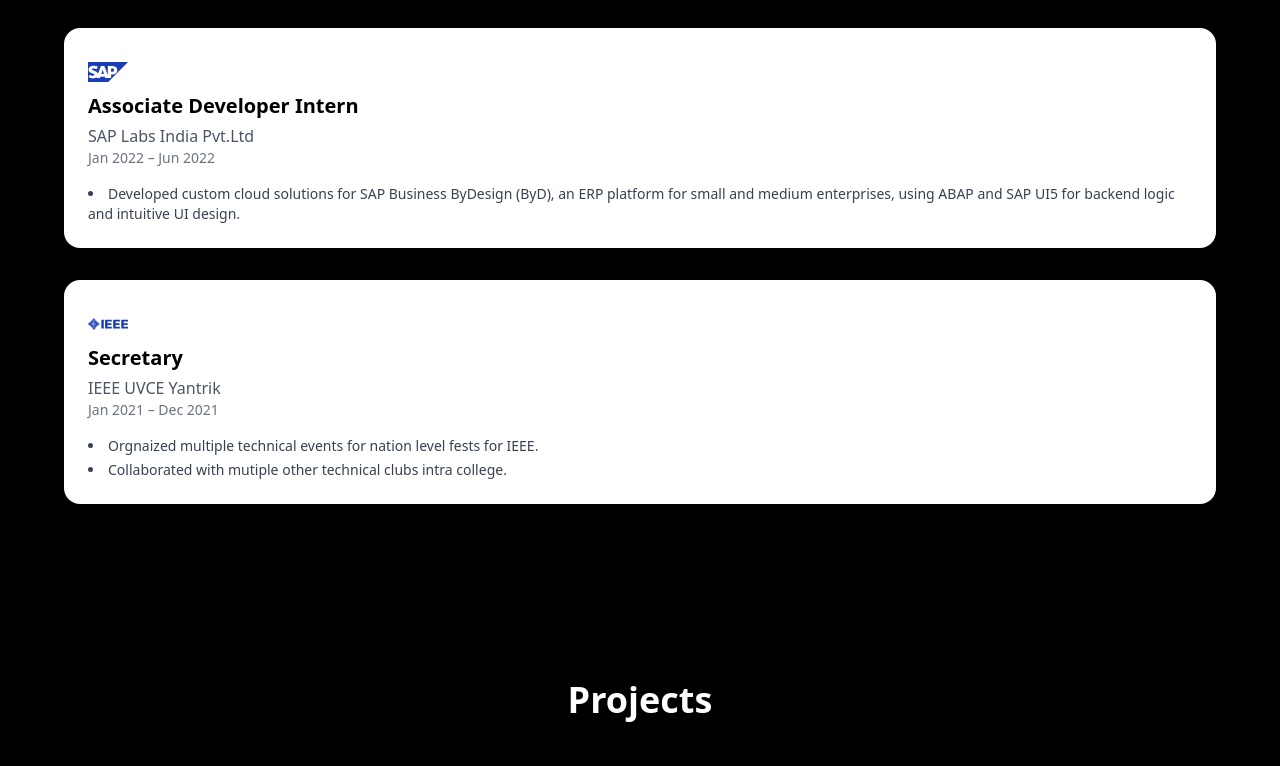
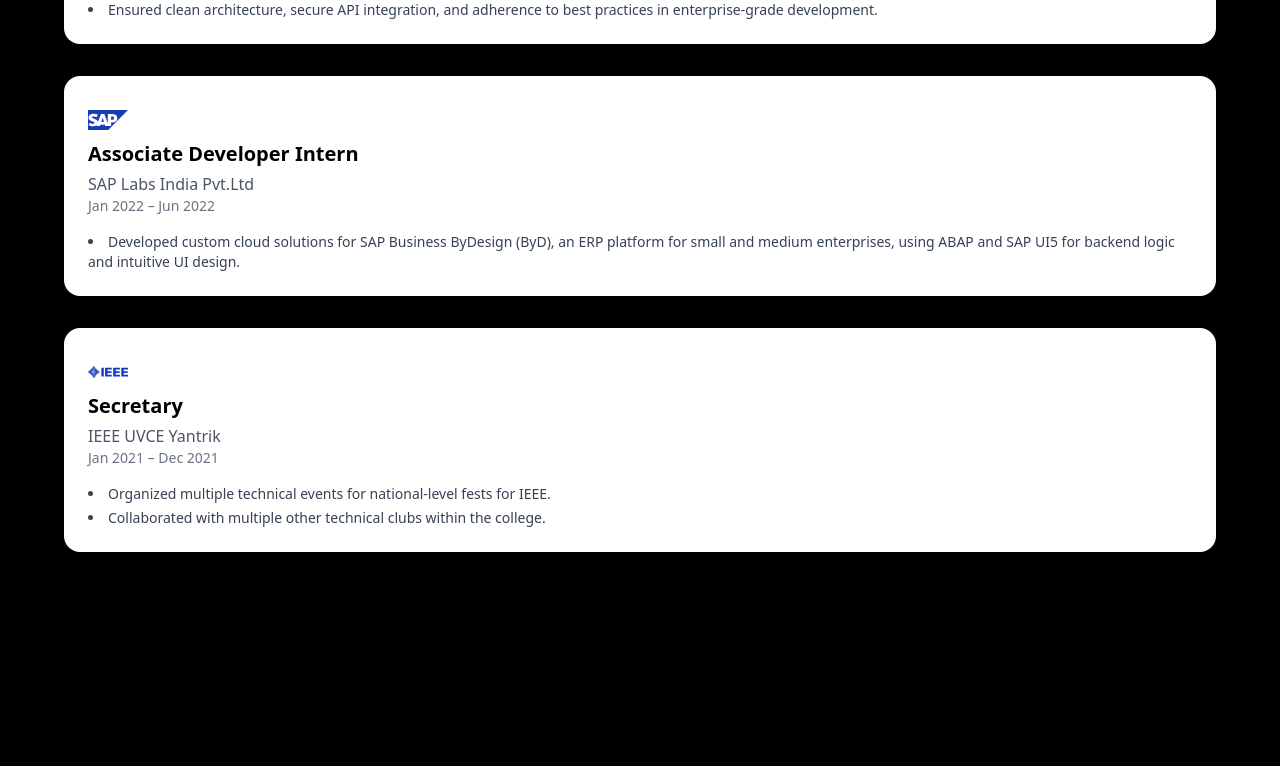
Before and after one commit to vinaydesai23/Personal-Portfolio, a React (Vite) app: page / in a window 1280 px wide. Shown: the part 2008-2774 px from the top of the page. Built offline with nearby package versions, Linux system fonts and the light colour scheme.

Commit message:
fix: experience

```diff
--- a/src/components/Experience.jsx
+++ b/src/components/Experience.jsx
@@ -1,5 +1,5 @@
 import React from "react";
-import { SiSap,SiIeee } from "react-icons/si";
+import { SiSap, SiIeee } from "react-icons/si";
 
 const experiences = [
   {
@@ -30,8 +30,8 @@
     duration: "Jan 2021 – Dec 2021",
     icon: SiIeee,
     description: [
-      "Orgnaized multiple technical events for nation level fests for IEEE.",
-      "Collaborated with mutiple other technical clubs intra college.",
+      "Organized multiple technical events for national-level fests for IEEE.",
+      "Collaborated with multiple other technical clubs within the college.",
     ],
   },
 ];
@@ -40,11 +40,9 @@
   return (
     <section
       id="Experience"
-      className="min-h-screen w-full bg-black flex flex-col justify-center items-center px-4"
+      className="min-h-screen w-full bg-black flex flex-col justify-center items-center px-4 py-12"
     >
-      <h2 className="text-4xl font-bold text-white text-center mb-12">
-        Experience
-      </h2>
+      <h2 className="text-4xl font-bold text-white text-center mb-12">Experience</h2>
 
       <div className="grid gap-8 md:grid-cols-1 max-w-6xl w-full">
         {experiences.map((exp, index) => (
```
